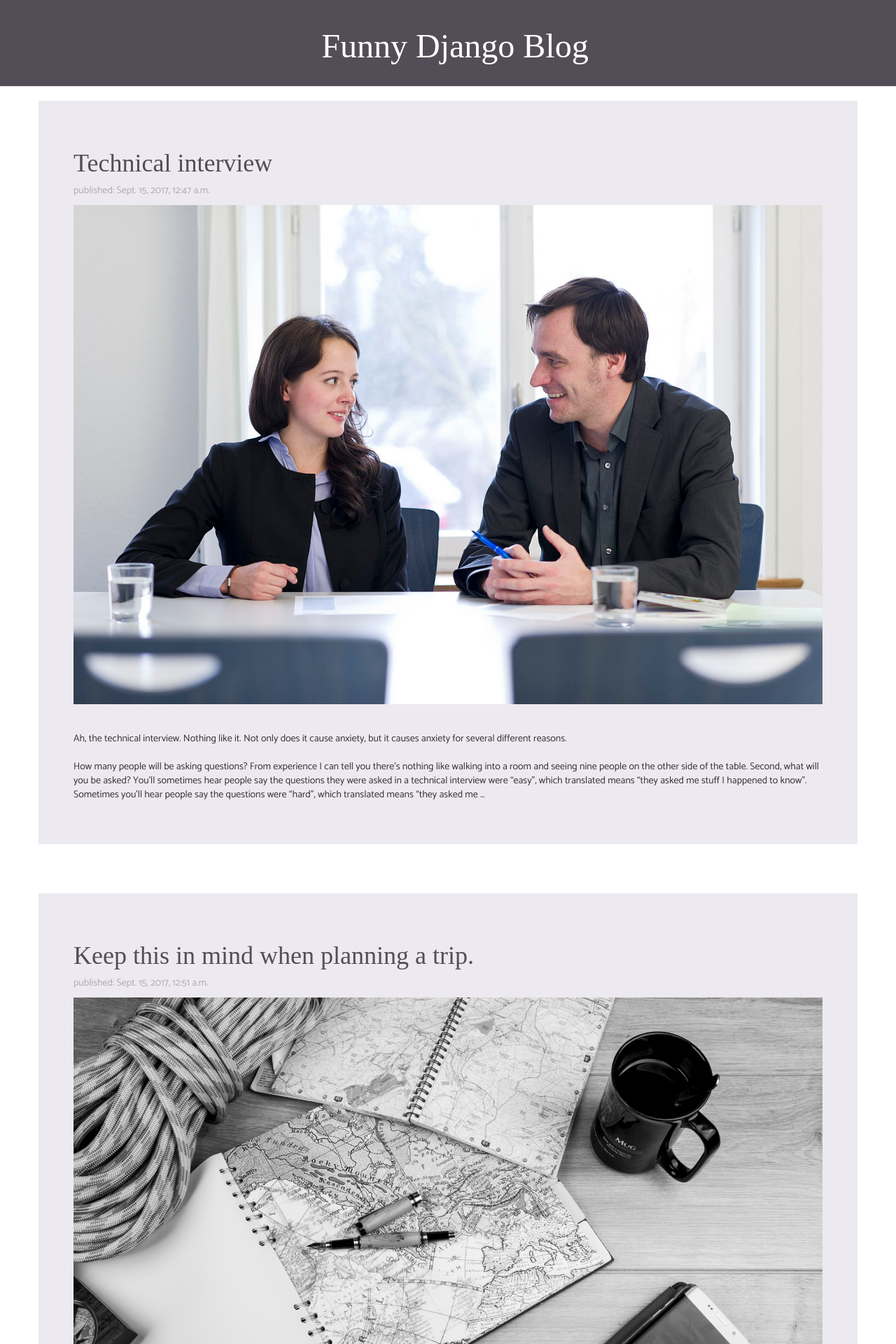
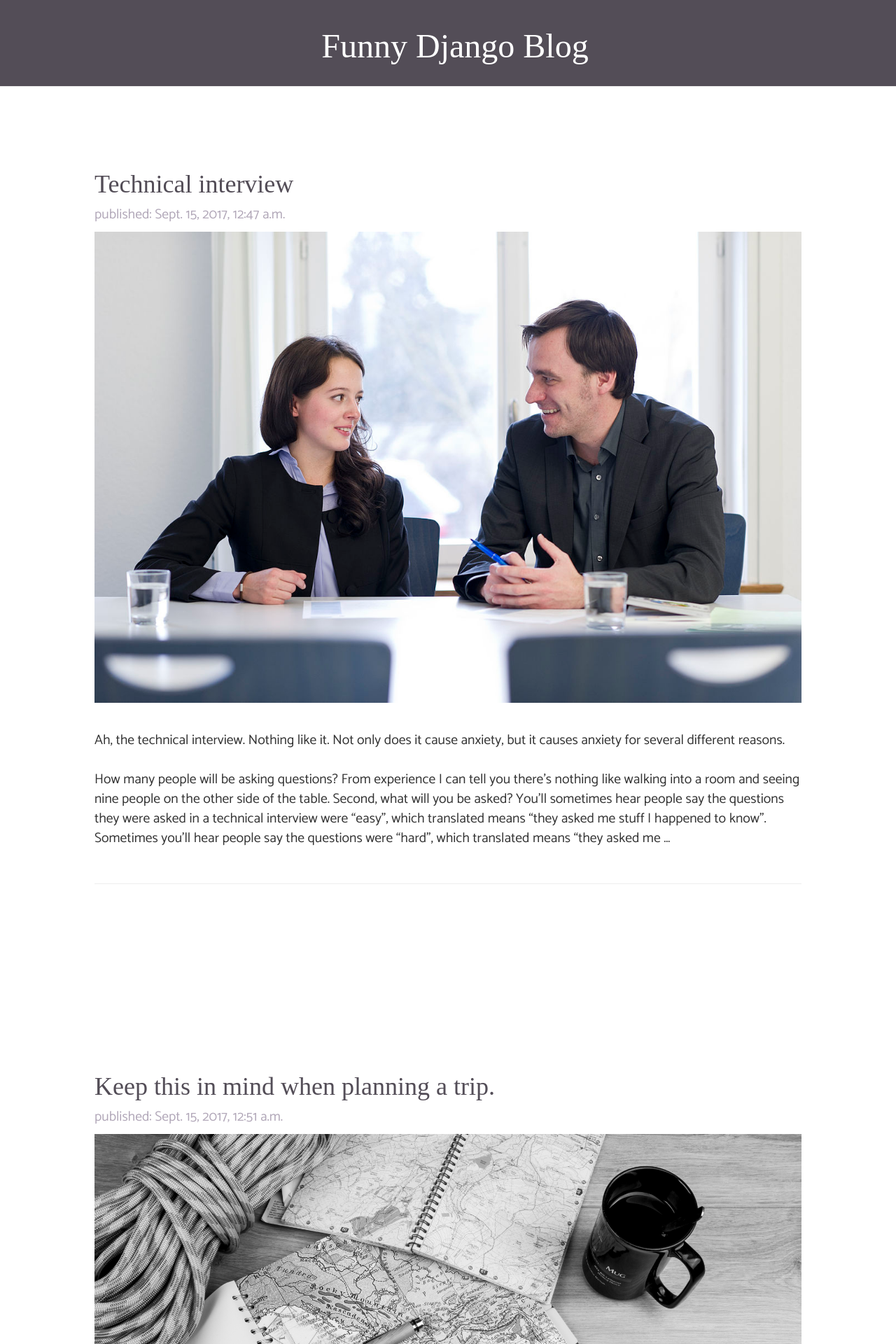
Before and after one commit to fc2/TryingDjango, a Django app: page / in a window 1280 px wide. Shown: the top 1920 px of the page at 70% size. Run offline with Django 3.2, Linux system fonts and the light colour scheme; data comes from the database, SQL or seed files in the repository; some libraries are stand-ins or nearby versions.

Commit message:
Adding separators between the posts

```diff
--- a/blog/static/css/blog.css
+++ b/blog/static/css/blog.css
@@ -40,9 +40,12 @@ h1, h2, h3, h4 {
 
 .post {
     margin-bottom: 70px;
-    background-color: #EDE9F0;
-    padding: 50px;
+    padding: 80px;
     font-family: 'Catamaran'
+}
+
+.post p{
+    font-size: 1.4em;
 }
 
 .post h1 a, .post h1 a:visited {
--- a/blog/templates/blog/post_list.html
+++ b/blog/templates/blog/post_list.html
@@ -14,10 +14,11 @@
           <div>
             <img src="{{post.image.url}}" class="img-responsive">
           </div>
-        </br>  </br>
+        </br></br>
       {% endif %}
 
           <p>{{ post.text|linebreaksbr|truncatewords_html:100}}</p>
+           </br><hr>
       </div>
   {% endfor %}
 {% endblock %}
```
